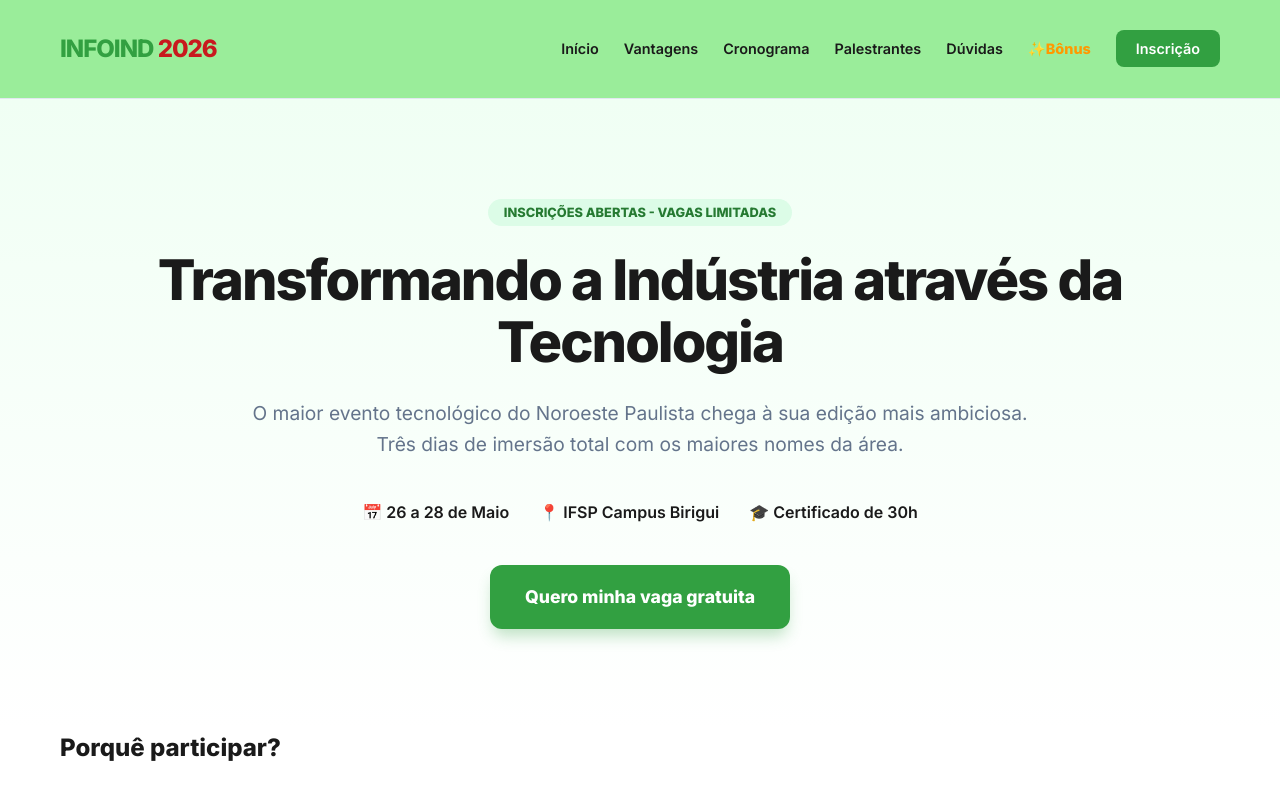
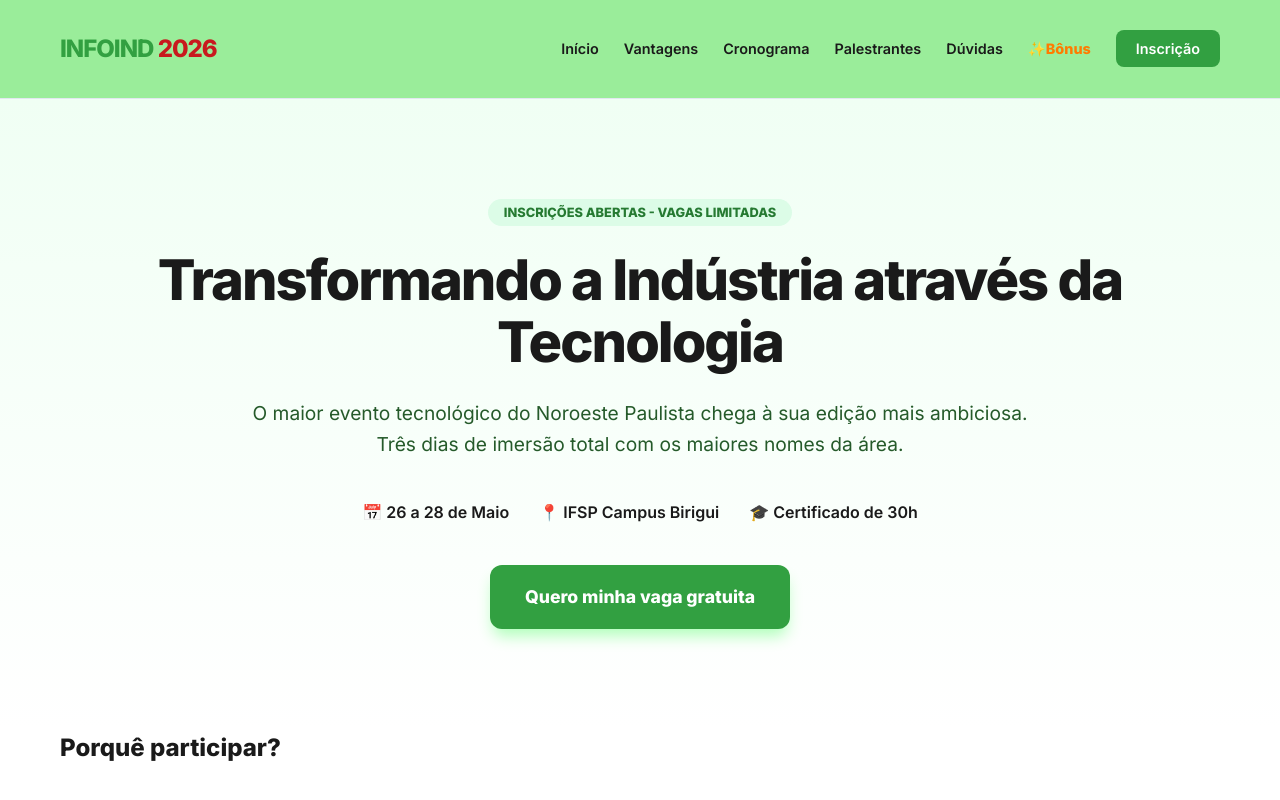
Before and after one commit to BeccaTai7/site-da-palestra-main, a plain HTML site: page index.html in a window 1280 px wide. Shown: the top 800 px of the page. Drawn offline with Linux system fonts and the light colour scheme; files whose address does not match are found by name.

Commit message:
atualização palestra

```diff
--- a/site-da-palestra-main/css/estilo.css
+++ b/css/estilo.css
@@ -1,12 +1,11 @@
-/* Reset e Definições Globais */
 :root {
-    --primary: #32a041;       /* Verde IFSP */
+    --primary: #32a041;
     --primary-dark: #267a32;
-    --accent: #c8191e;        /* Vermelho IFSP */
-    --bg-light: #f8fafc;
+    --accent: #c8191e;
+    --bg-light: #b7dab3;
     --white: #ffffff;
     --text-dark: #1a1a1a;
-    --text-muted: #64748b;
+    --text-muted: #255a2a;
 }
 
 * {
@@ -132,7 +131,7 @@ h1 {
     font-size: 1.1rem;
     display: inline-block;
     transition: all 0.3s;
-    box-shadow: 0 10px 15px -3px rgba(50, 160, 65, 0.3);
+    box-shadow: 0 10px 15px -3px rgba(0, 255, 34, 0.3);
 }
 
 .btn-primary:hover {
--- a/site-da-palestra-main/index.html
+++ b/index.html
@@ -1,5 +1,6 @@
 <!DOCTYPE html>
 <html lang="pt-BR">
+
 <head>
     <meta charset="UTF-8">
     <meta name="viewport" content="width=device-width, initial-scale=1.0">
@@ -7,6 +8,7 @@
     <link rel="stylesheet" href="css/estilo.css">
     <link href="https://fonts.googleapis.com/css2?family=Inter:wght@300;400;600;800&display=swap" rel="stylesheet">
 </head>
+
 <body>
     <header>
         <div class="container header-flex">
@@ -18,11 +20,9 @@
                     <li><a href="#programa">Cronograma</a></li>
                     <li><a href="#palestrantes">Palestrantes</a></li>
                     <li><a href="duvidas.html">Dúvidas</a></li>
- <li><a href="bonus.html" style="color: #ff9900; font-weight: bold;"> ✨Bônus</a></li>
+                    <li><a href="bonus.html" style="color: #ff7b00; font-weight: bold;"> ✨Bônus</a></li>
                     <li><a href="#inscricao" class="nav-btn">Inscrição</a></li>
 
-</ul>
-</ul>
                 </ul>
             </nav>
         </div>
@@ -33,7 +33,8 @@
             <div class="container">
                 <span class="badge">Inscrições Abertas - Vagas Limitadas</span>
                 <h1>Transformando a Indústria através da Tecnologia</h1>
-                <p class="hero-text">O maior evento tecnológico do Noroeste Paulista chega à sua edição mais ambiciosa. Três dias de imersão total com os maiores nomes da área.</p>
+                <p class="hero-text">O maior evento tecnológico do Noroeste Paulista chega à sua edição mais ambiciosa.
+                    Três dias de imersão total com os maiores nomes da área.</p>
                 <div class="hero-details">
                     <span>📅 26 a 28 de Maio</span>
                     <span>📍 IFSP Campus Birigui</span>
@@ -74,7 +75,8 @@
                 <div class="timeline">
                     <div class="t-item">
                         <div class="t-time">Dia 26/05</div>
-                        <div class="t-desc"><strong>Abertura:</strong> Inteligência Artificial Generativa na Indústria 4.0</div>
+                        <div class="t-desc"><strong>Abertura:</strong> Inteligência Artificial Generativa na Indústria
+                            4.0</div>
                     </div>
                     <div class="t-item">
                         <div class="t-time">Dia 27/05</div>
@@ -82,7 +84,8 @@
                     </div>
                     <div class="t-item">
                         <div class="t-time">Dia 28/05</div>
-                        <div class="t-desc"><strong>Painel:</strong> O Futuro das Cidades Inteligentes e Sustentáveis</div>
+                        <div class="t-desc"><strong>Painel:</strong> O Futuro das Cidades Inteligentes e Sustentáveis
+                        </div>
                     </div>
                 </div>
             </div>
@@ -118,7 +121,7 @@
 
                 <article class="card">
                     <div class="image-container">
-                        <img src="c:\Users\Usuário\Downloads\site-da-palestra-main\site-da-palestra-main\imagens\eddie.jpg" alt="Eng. Eddie Hick">
+                        <img src="imagens/eddie.jpg" alt="Eng. Eddie Hick">
                     </div>
                     <div class="card-content">
                         <h3>Eng. Eddie Hick </h3>
@@ -162,7 +165,8 @@
             max-width: 800px;
             margin: 0 auto;
         ">
-            <img src="c:\Users\Usuário\Downloads\site-da-palestra-main\site-da-palestra-main\imagens\if.jpeg" alt="Instituto Federal de São Paulo - Campus Birigui" style="width: 100%; display: block;">
+            <img src="c:\Users\Aluno\Downloads\site-da-palestra\imagens\if.jpeg"
+                alt="Instituto Federal de São Paulo - Campus Birigui" style="width: 100%; display: block;">
         </div>
         <p style="margin-top: 15px; font-style: italic; opacity: 0.8;">
             📍 Esperamos você aqui!
@@ -181,4 +185,5 @@
         </div>
     </footer>
 </body>
+
 </html>
```
Also changed, not shown: duvidas.html (renamed from site-da-palestra-main/duvidas.html, +1 -1 lines), bonus.html (renamed from site-da-palestra-main/bonus.html), comprovante.html (renamed from site-da-palestra-main/comprovante.html), imagens/eddie.jpg (renamed from site-da-palestra-main/imagens/eddie.jpg), imagens/if.jpeg (renamed from site-da-palestra-main/imagens/if.jpeg), imagens/jefinho2.jpg (renamed from site-da-palestra-main/imagens/jefinho2.jpg), imagens/miamia.jpg (renamed from site-da-palestra-main/imagens/miamia.jpg). Lines whose indentation alone changed are shown as unchanged.
